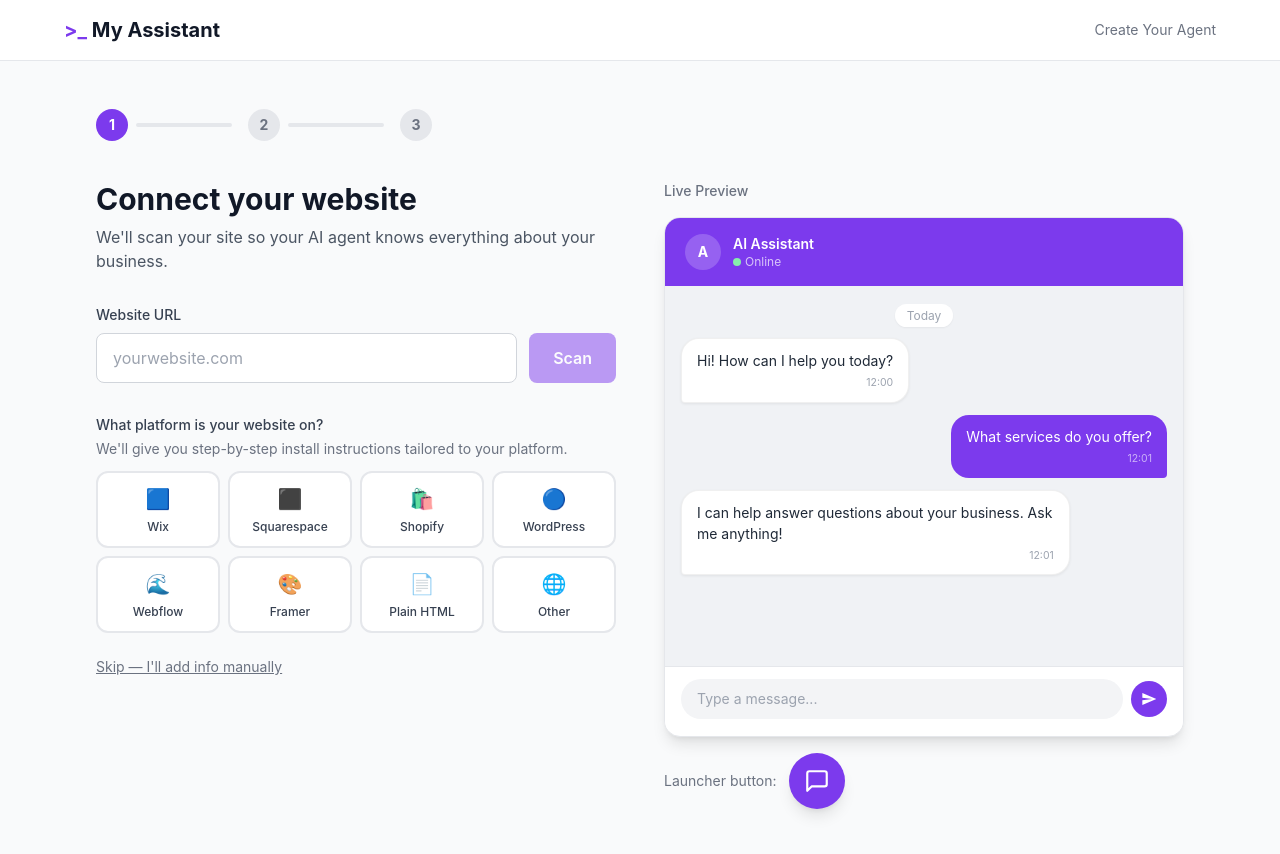
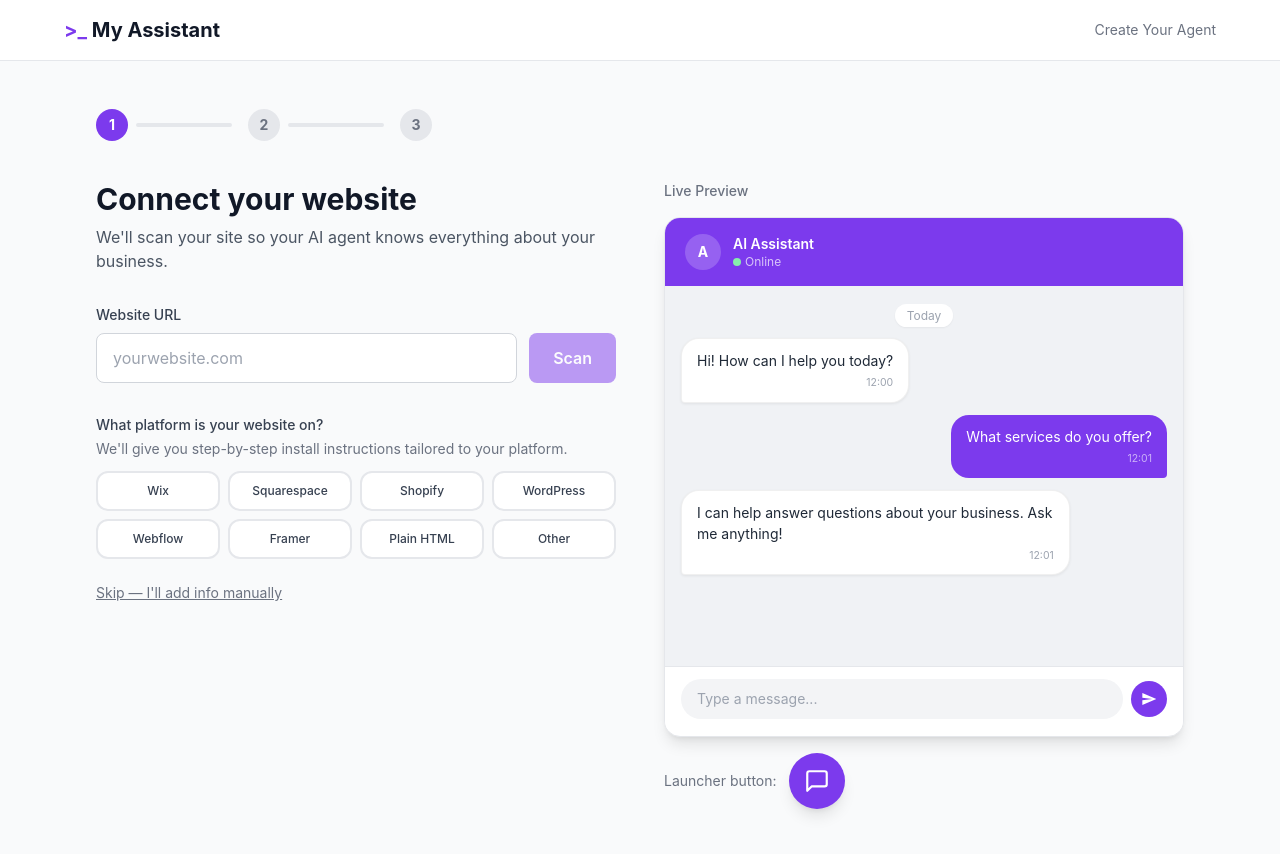
Before and after one commit to mog-bot/my-assistant, a Next.js app: page /create in a window 1280 px wide. Shown: the top 854 px of the page. Built offline with nearby package versions, Linux system fonts and the light colour scheme.

Commit message:
Remove emojis from platform picker — text only

```diff
--- a/app/create/page.js
+++ b/app/create/page.js
@@ -40,14 +40,14 @@
 ]
 
 const PLATFORMS = [
-  { id: 'wix',         name: 'Wix',         icon: '🟦' },
-  { id: 'squarespace', name: 'Squarespace',  icon: '⬛' },
-  { id: 'shopify',     name: 'Shopify',      icon: '🛍️' },
-  { id: 'wordpress',   name: 'WordPress',    icon: '🔵' },
-  { id: 'webflow',     name: 'Webflow',      icon: '🌊' },
-  { id: 'framer',      name: 'Framer',       icon: '🎨' },
-  { id: 'html',        name: 'Plain HTML',   icon: '📄' },
-  { id: 'other',       name: 'Other',        icon: '🌐' },
+  { id: 'wix',         name: 'Wix' },
+  { id: 'squarespace', name: 'Squarespace' },
+  { id: 'shopify',     name: 'Shopify' },
+  { id: 'wordpress',   name: 'WordPress' },
+  { id: 'webflow',     name: 'Webflow' },
+  { id: 'framer',      name: 'Framer' },
+  { id: 'html',        name: 'Plain HTML' },
+  { id: 'other',       name: 'Other' },
 ]
 
 const PLATFORM_INSTRUCTIONS = {
@@ -262,14 +262,13 @@
                       <button
                         key={p.id}
                         onClick={() => setPlatform(platform === p.id ? '' : p.id)}
-                        className={`px-2 py-3 rounded-xl text-xs border-2 transition-all flex flex-col items-center gap-1.5 ${
+                        className={`px-3 py-2.5 rounded-xl text-xs font-medium border-2 transition-all ${
                           platform === p.id
                             ? 'border-gray-900 bg-gray-900 text-white'
-                            : 'border-gray-200 text-gray-700 hover:border-gray-400 bg-white hover:bg-gray-50'
+                            : 'border-gray-200 text-gray-700 hover:border-gray-800 bg-white hover:bg-gray-50'
                         }`}
                       >
-                        <span className="text-xl">{p.icon}</span>
-                        <span className="font-medium leading-tight text-center">{p.name}</span>
+                        {p.name}
                       </button>
                     ))}
                   </div>
@@ -496,10 +495,9 @@
                           <button
                             key={p.id}
                             onClick={() => setPlatform(p.id)}
-                            className="px-2 py-3 rounded-xl text-xs border-2 border-gray-200 text-gray-700 hover:border-gray-800 hover:bg-white bg-white transition-all flex flex-col items-center gap-1.5"
+                            className="px-3 py-2.5 rounded-xl text-xs font-medium border-2 border-gray-200 text-gray-700 hover:border-gray-800 bg-white hover:bg-gray-50 transition-all"
                           >
-                            <span className="text-xl">{p.icon}</span>
-                            <span className="font-medium leading-tight text-center">{p.name}</span>
+                            {p.name}
                           </button>
                         ))}
                       </div>
```
